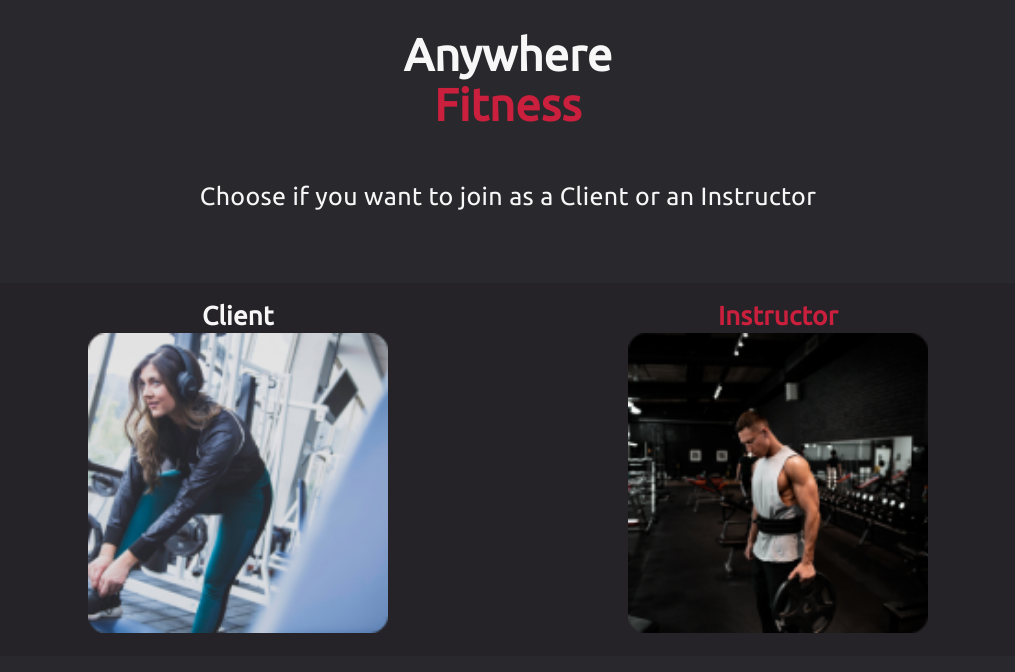
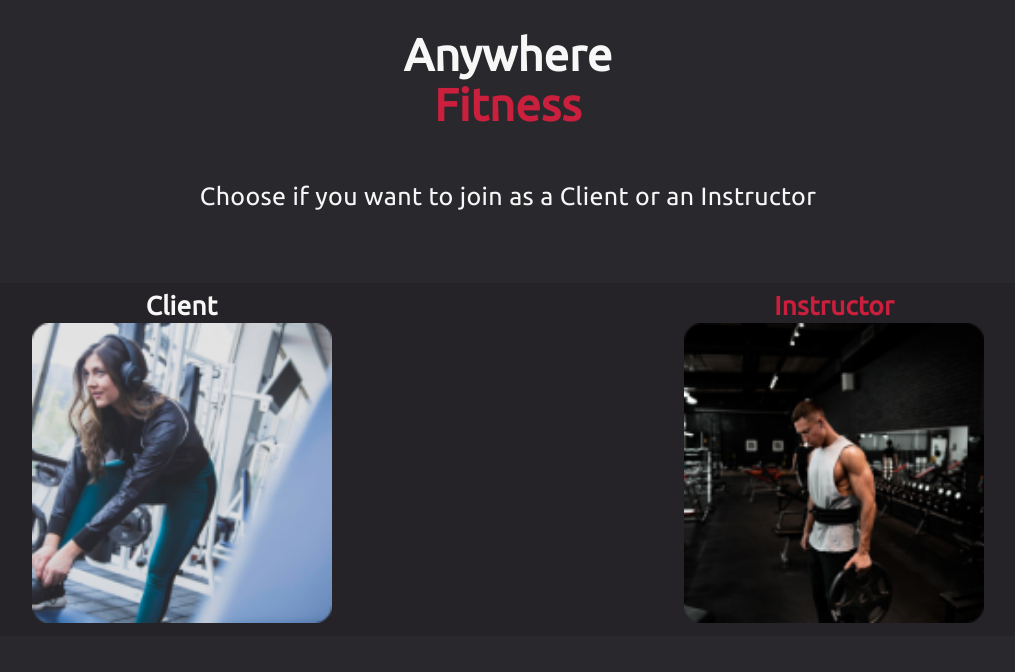
Before and after one commit to rbabaci1/Anywhere-Fitness, a React (Create React App) app in the folder anywhere-fitness/: page /accountType in a window 1280 px wide. Shown: the top 672 px of the page, without its empty margins (132-1147 px from the left). Built offline with nearby package versions, Linux system fonts and the light colour scheme.

Commit message:
import styled components to ClientHomePage

```diff
--- a/anywhere-fitness/src/App.js
+++ b/anywhere-fitness/src/App.js
@@ -15,8 +15,8 @@ import InstructorHomePage from './Pages/InstructorHomePage/InstructorHomePage';
 function App() {
   return (
     <div className='App'>
-      <Route exact path='/' component={LandingPage} />
-      {/* <Route exact path='/' component={ClientHomePage} /> */}
+      {/* <Route exact path='/' component={LandingPage} /> */}
+      <Route exact path='/' component={ClientHomePage} />
       {/* <InstructorHomePage exact path='/' component={InstructorHomePage} /> */}
 
       <Route exact path='/accountType' component={AccountType} />
--- a/anywhere-fitness/src/Pages/AccountType/AccountType.js
+++ b/anywhere-fitness/src/Pages/AccountType/AccountType.js
@@ -8,11 +8,12 @@ import Instructor from '../../ReusableComponents/Instructor';
 
 const MainContent = styled.div`
   display: flex;
-  justify-content: space-evenly;
+  justify-content: space-between;
   flex-wrap: wrap;
 
   a {
     text-decoration: none;
+    width: 49%;
   }
   @media only screen and (min-width: 500px) {
     margin-top: 50px;
--- a/anywhere-fitness/src/Pages/ClientHomePage/ClientHomePage.js
+++ b/anywhere-fitness/src/Pages/ClientHomePage/ClientHomePage.js
@@ -1,4 +1,5 @@
 import React from 'react';
+import styled from 'styled-components';
 
 import HomePageNav from '../../ReusableComponents/HomePageNav';
 import ClassesPage from '../ClassesPage/ClassesPage';
--- a/anywhere-fitness/src/Pages/LandingPage/LandingPage.js
+++ b/anywhere-fitness/src/Pages/LandingPage/LandingPage.js
@@ -71,8 +71,8 @@ const LandingPageContainer = styled.div`
         padding-right: 15px;
       }
       h1 {
-        font-size: 22px;
-        line-height: 25px;
+        font-size: 26px;
+        line-height: 30px;
         padding-left: 15px;
       }
     }
--- a/anywhere-fitness/src/Pages/LoginPage/LoginPage.js
+++ b/anywhere-fitness/src/Pages/LoginPage/LoginPage.js
@@ -34,9 +34,6 @@ const LoginFormContainer = styled(FormDefaultStyle)`
         font-size: 30px;
         padding: 15px 0;
         width: 180px;
-      }
-      button:hover {
-        background: #820e22;
       }
     }
     .show-password {
--- a/anywhere-fitness/src/Pages/SignUpPage/SignUpForm.js
+++ b/anywhere-fitness/src/Pages/SignUpPage/SignUpForm.js
@@ -83,7 +83,7 @@ function SignUpForm({ values, match, touched, errors, isSubmitting }) {
           {values.password.length > 0 && (
             <label className='show-password'>
               <input type='checkbox' onClick={showPassword} />
-              <span class='checkmark'></span>
+              <span className='checkmark'></span>
               <span id='text'>Show Password</span>
             </label>
           )}
@@ -136,7 +136,7 @@ export default withFormik({
     if (userType === 'client') {
       // Post the data to the database
       console.log(values);
-
+      console.log(props);
       resetForm();
     }
   },
--- a/anywhere-fitness/src/ReusableComponents/Button.js
+++ b/anywhere-fitness/src/ReusableComponents/Button.js
@@ -14,6 +14,10 @@ const ButtonComponent = styled.button`
   cursor: pointer;
   width: 163px;
 
+  &:hover {
+    background: #820e22;
+  }
+
   @media only screen and (min-width: 500px) {
     padding: 11px 0;
   }
--- a/anywhere-fitness/src/ReusableComponents/Client.js
+++ b/anywhere-fitness/src/ReusableComponents/Client.js
@@ -5,7 +5,7 @@ import clientImage from '../Pages/Images/clientImage.png';
 
 const ClientContainer = styled.div`
   text-align: center;
-  margin: 20px;
+  margin: 10px;
 
   h2 {
     font-style: normal;
--- a/anywhere-fitness/src/ReusableComponents/HomePageNav.js
+++ b/anywhere-fitness/src/ReusableComponents/HomePageNav.js
@@ -13,7 +13,6 @@ const NavContainer = styled.div`
   display: flex;
   justify-content: space-between;
   align-items: center;
-  margin: 0 20px;
 
   h1 {
     font-size: 27px;
--- a/anywhere-fitness/src/ReusableComponents/Instructor.js
+++ b/anywhere-fitness/src/ReusableComponents/Instructor.js
@@ -5,7 +5,8 @@ import instructorImage from '../Pages/Images/instructorImage.png';
 
 const InstructorContainer = styled.div`
   text-align: center;
-  margin: 20px;
+  margin: 10px;
+
   h2 {
     font-style: normal;
     font-weight: bold;
```
